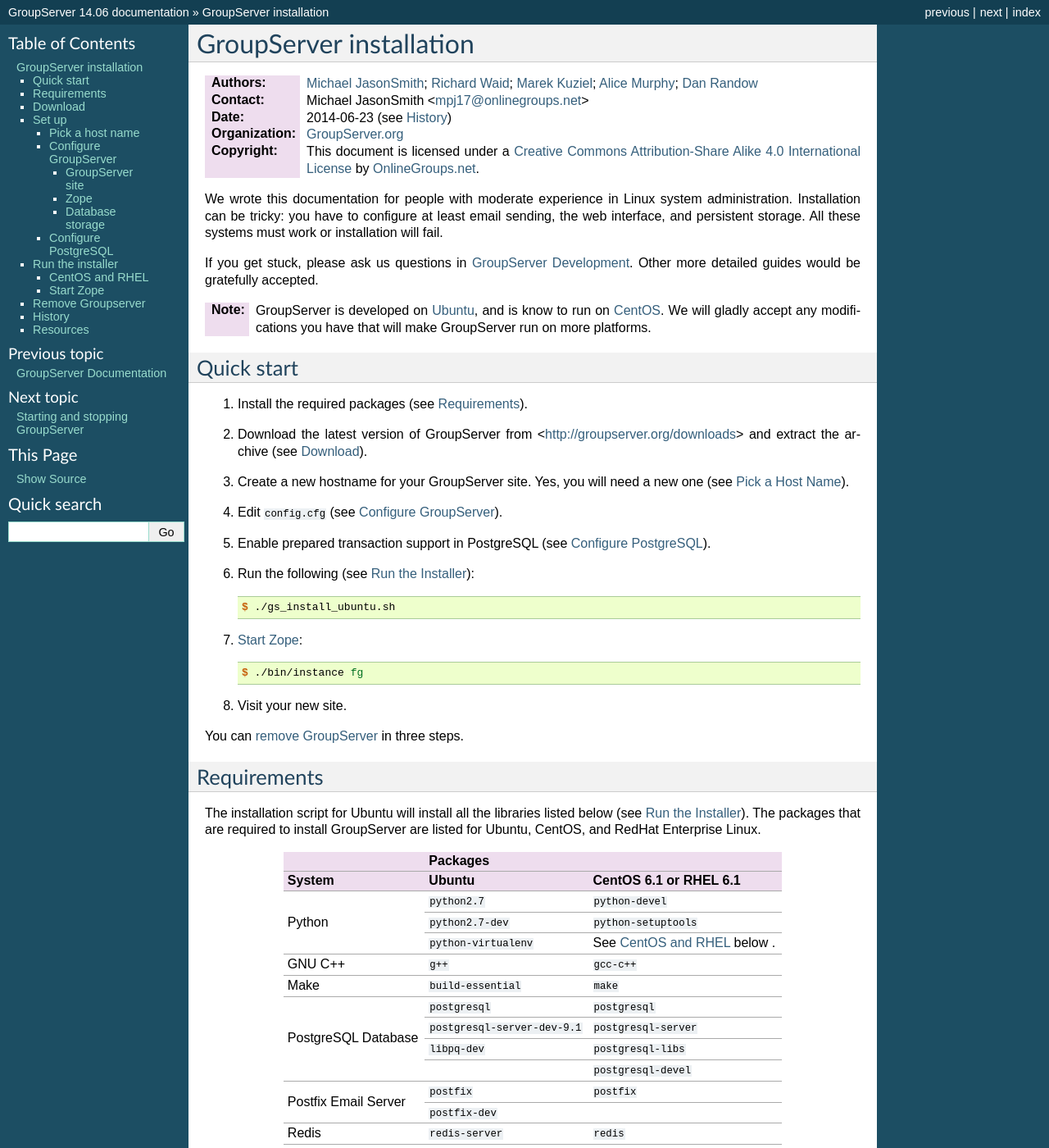
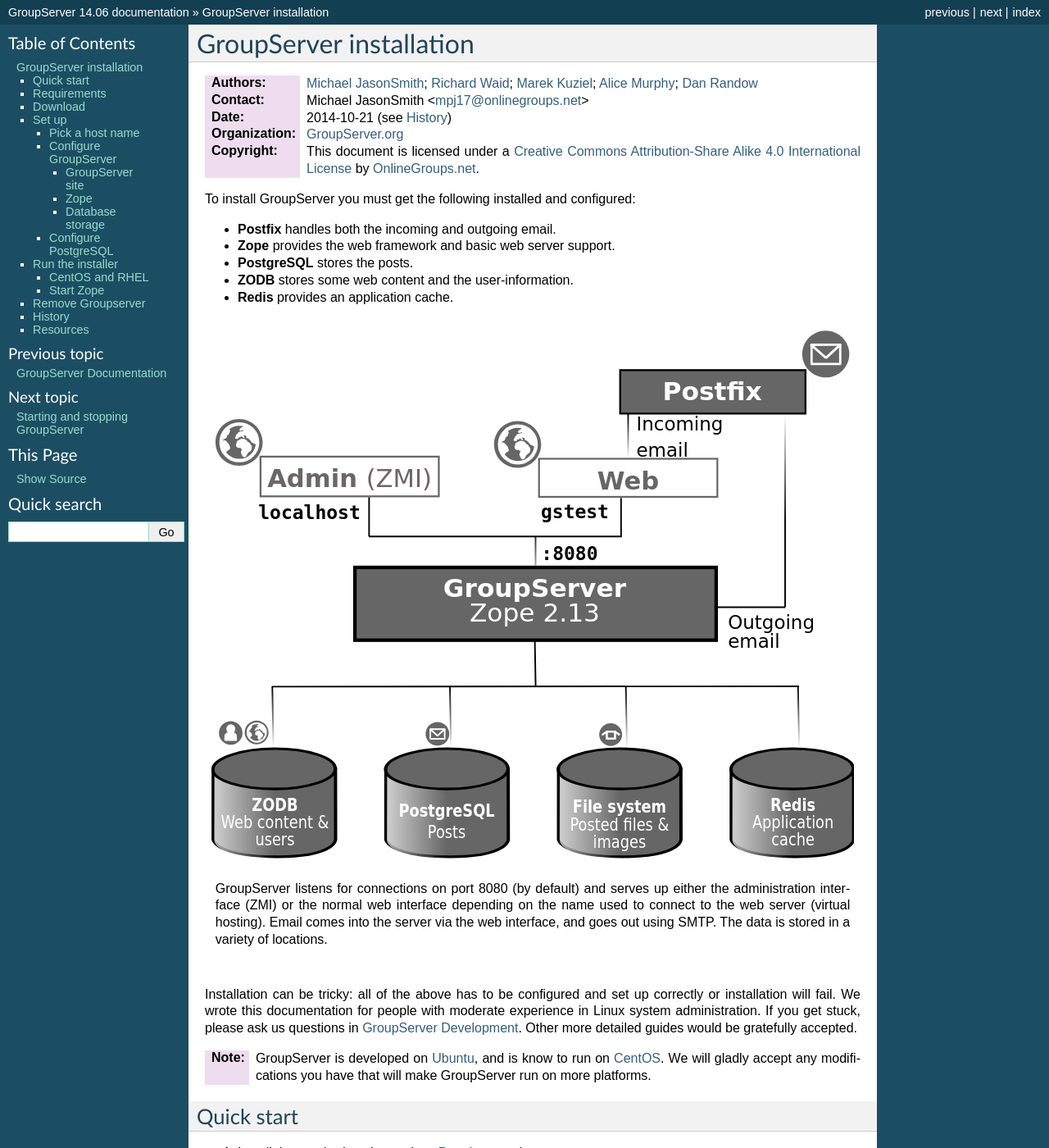
Before and after one commit to groupserver/buildout, a Sphinx documentation site: the page built from docs/groupserver-install.rst, in a window 1280 px wide and 1400 px high. Shown: the whole window at 82% size. Built offline with Sphinx 7.4.7, drawn with Linux system fonts in a browser that asks for light colours.

Commit message:
Adding a diagram to the install docs to explain what needs to be configured

```diff
--- a/docs/groupserver-install.rst
+++ b/docs/groupserver-install.rst
@@ -5,7 +5,7 @@
 :Authors: `Michael JasonSmith`_; `Richard Waid`_; `Marek Kuziel`_;
           `Alice Murphy`_; `Dan Randow`_
 :Contact: Michael JasonSmith <mpj17@onlinegroups.net>
-:Date: 2014-06-23 (see `History`_)
+:Date: 2014-10-21 (see `History`_)
 :Organization: `GroupServer.org`_
 :Copyright: This document is licensed under a
   `Creative Commons Attribution-Share Alike 4.0 International License`_
@@ -13,15 +13,36 @@
 
 ..  _Creative Commons Attribution-Share Alike 4.0 International License:
     http://creativecommons.org/licenses/by-sa/4.0/
-.. highlight:: console
 
-We wrote this documentation for people with moderate experience in
-Linux system administration. Installation can be tricky: you have to
-configure at least email sending, the web interface, and persistent
-storage. All these systems must work or installation will fail.
+  .. highlight:: console
 
-If you get stuck, please ask us questions in `GroupServer
-Development`_. Other more detailed guides would be gratefully accepted.
+To install GroupServer you must get the following installed and
+configured:
+
+* **Postfix** handles both the incoming and outgoing email.
+* **Zope** provides the web framework and basic web server support.
+* **PostgreSQL** stores the posts.
+* **ZODB** stores some web content and the user-information.
+* **Redis** provides an application cache.
+
+.. figure:: setup.svg
+   :width: 100%
+   :alt: The architecture of GroupServer
+   :align: center
+
+   GroupServer listens for connections on port 8080 (by default)
+   and serves up either the administration interface (ZMI) or the
+   normal web interface depending on the name used to connect to
+   the web server (virtual hosting). Email comes into the server
+   via the web interface, and goes out using SMTP. The data is
+   stored in a variety of locations.
+
+Installation can be tricky: all of the above has to be configured
+and set up correctly or installation will fail. We wrote this
+documentation for people with moderate experience in Linux system
+administration. If you get stuck, please ask us questions in
+`GroupServer Development`_. Other more detailed guides would be
+gratefully accepted.
 
 .. _GroupServer Development: http://groupserver.org/groups/development
 
```
Also changed, not shown: docs/setup.svg (added).
